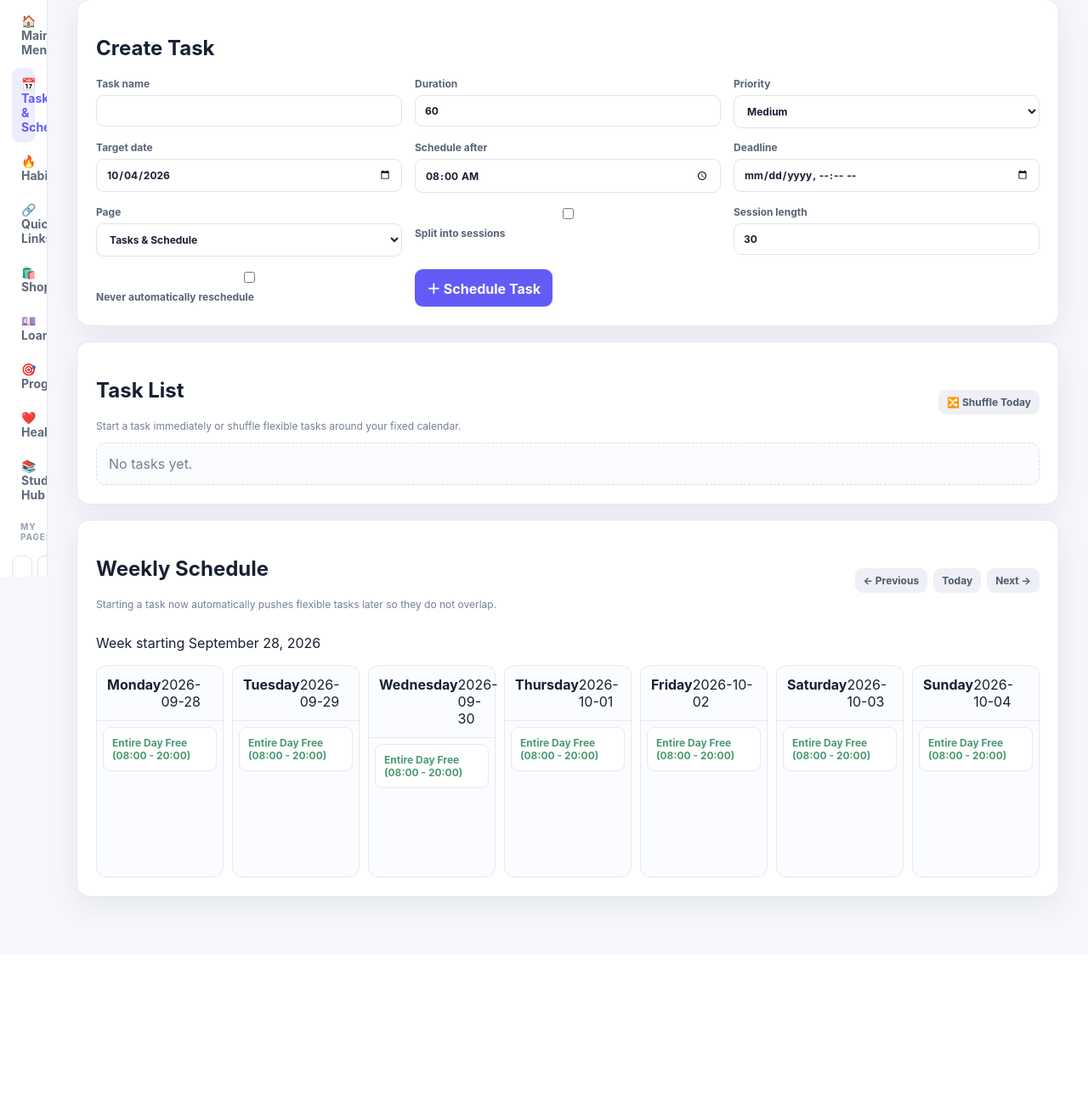
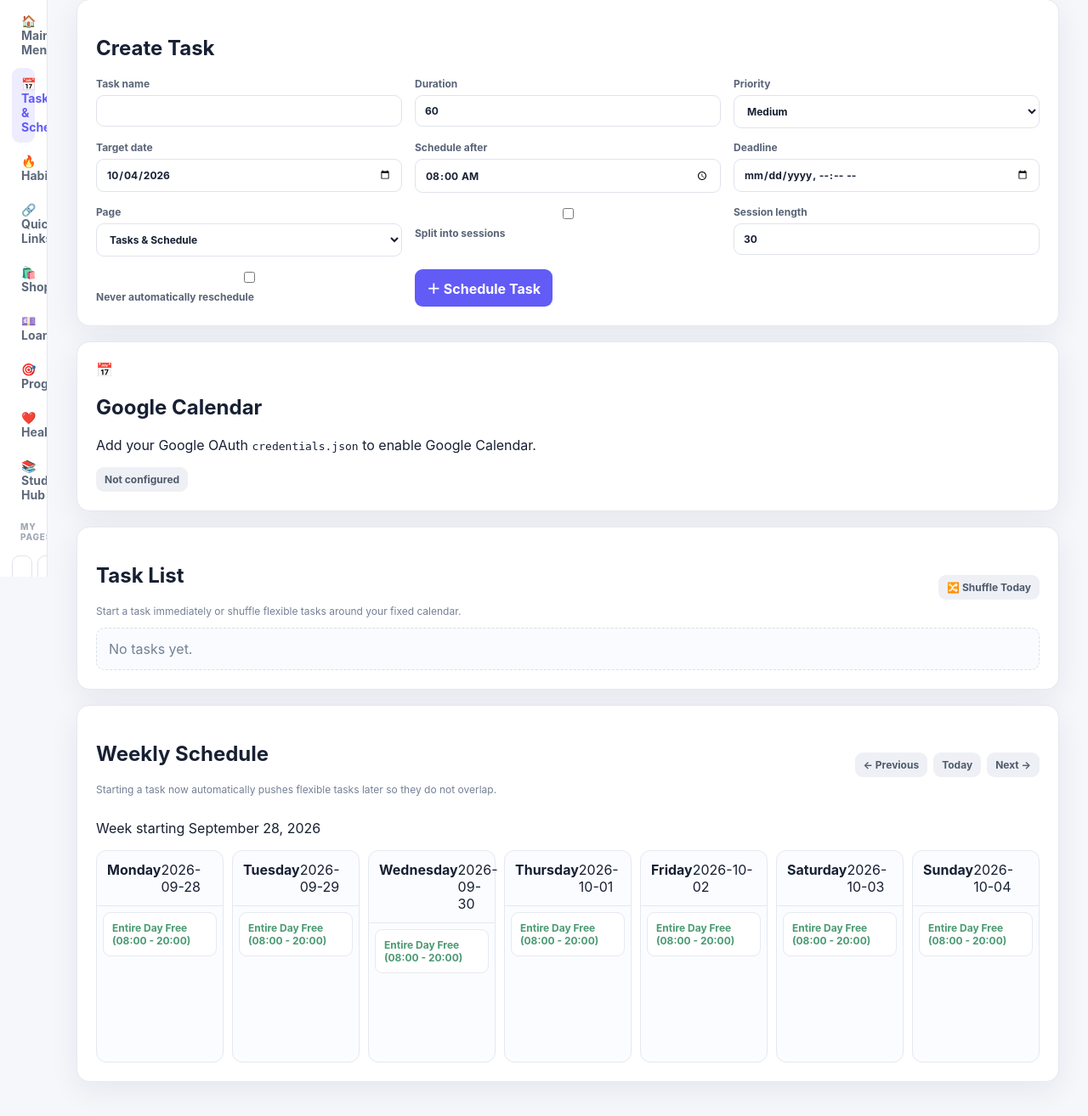
Before and after one commit to Divij808/Frictionless, a Flask app: page /dashboard in a window 1280 px wide. Shown: the part 121-1435 px from the top of the page at 85% size. Before the commit the page ends 1200 px from the top, so only its background shows below. Run offline with Flask 3, Linux system fonts and the light colour scheme; the visitor is signed in with stand-in values (Sample User, id 1); data comes from the database, SQL or seed files in the repository; data that the repository does not hold is empty.

Commit message:
Add Google Calendar connection controls

```diff
--- a/Frictionless/templates/tasks.html
+++ b/Frictionless/templates/tasks.html
@@ -8,6 +8,24 @@
 <label><input type="checkbox" name="locked"> Never automatically reschedule</label>
 <div><button class="btn">＋ Schedule Task</button></div>
 </form></section>
+<section class="card google-calendar-card">
+<div class="calendar-status">
+  <div><div class="calendar-icon">📅</div><div><h2>Google Calendar</h2>
+  {% if google_calendar_connected %}<p class="calendar-connected">● Connected — Epoch can read your calendar and add scheduled tasks.</p>
+  {% elif google_calendar_configured %}<p class="calendar-disconnected">Not connected yet. Connect your Google account to sync your schedule.</p>
+  {% else %}<p class="calendar-disconnected">Add your Google OAuth <code>credentials.json</code> to enable Google Calendar.</p>{% endif %}
+  </div></div>
+  <div>
+  {% if google_calendar_connected %}
+    <form method="post" action="{{url_for('calendar_disconnect')}}"><button class="btn secondary small">Disconnect</button></form>
+  {% elif google_calendar_configured %}
+    <a class="btn small" href="{{url_for('calendar_connect')}}">Connect Google Calendar</a>
+  {% else %}
+    <span class="btn secondary small disabled">Not configured</span>
+  {% endif %}
+  </div>
+</div>
+</section>
 <section class="card"><div class="schedule-head"><div><h2>Task List</h2><p class="meta">Start a task immediately or shuffle flexible tasks around your fixed calendar.</p></div><div class="actions"><form method="post" action="{{url_for('shuffle_tasks')}}" class="actions"><input type="hidden" name="task_date" value="{{today_date}}"><button class="btn secondary small">🔀 Shuffle Today</button></form></div></div><div class="task-list">
 {%for task in tasks%}<div class="task-row"><div><strong>{{task.name}}</strong><div class="meta">{{task.task_date or task.day}} · {{task.start_time}}–{{task.end_time}} · {{task.priority}} · Deadline {{task.deadline or 'Auto'}}</div></div><div class="actions">
 <form method="post" action="{{url_for('start_task_now',task_id=task.id)}}"><button class="btn small">▶ Start now</button></form>
```
